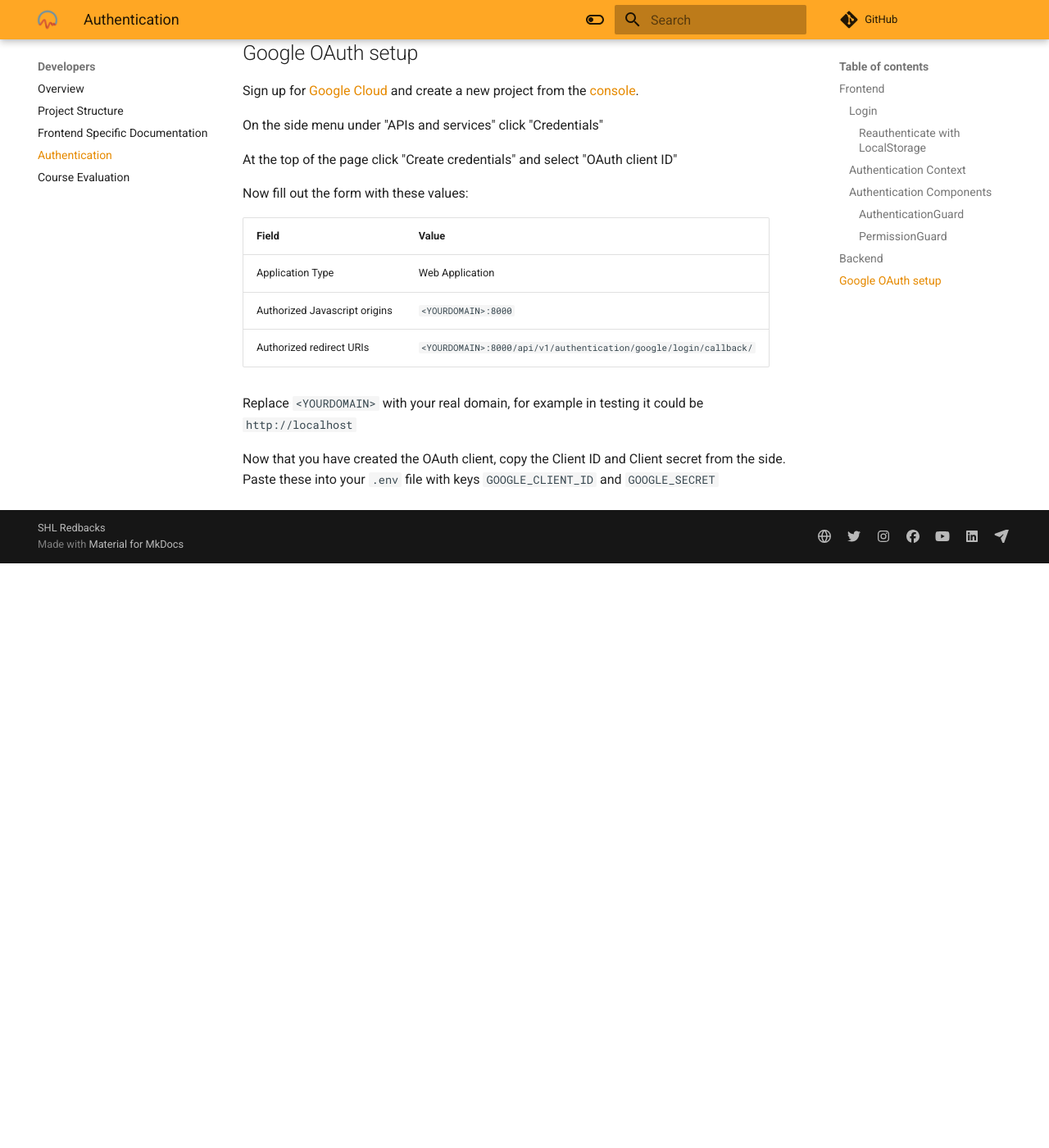
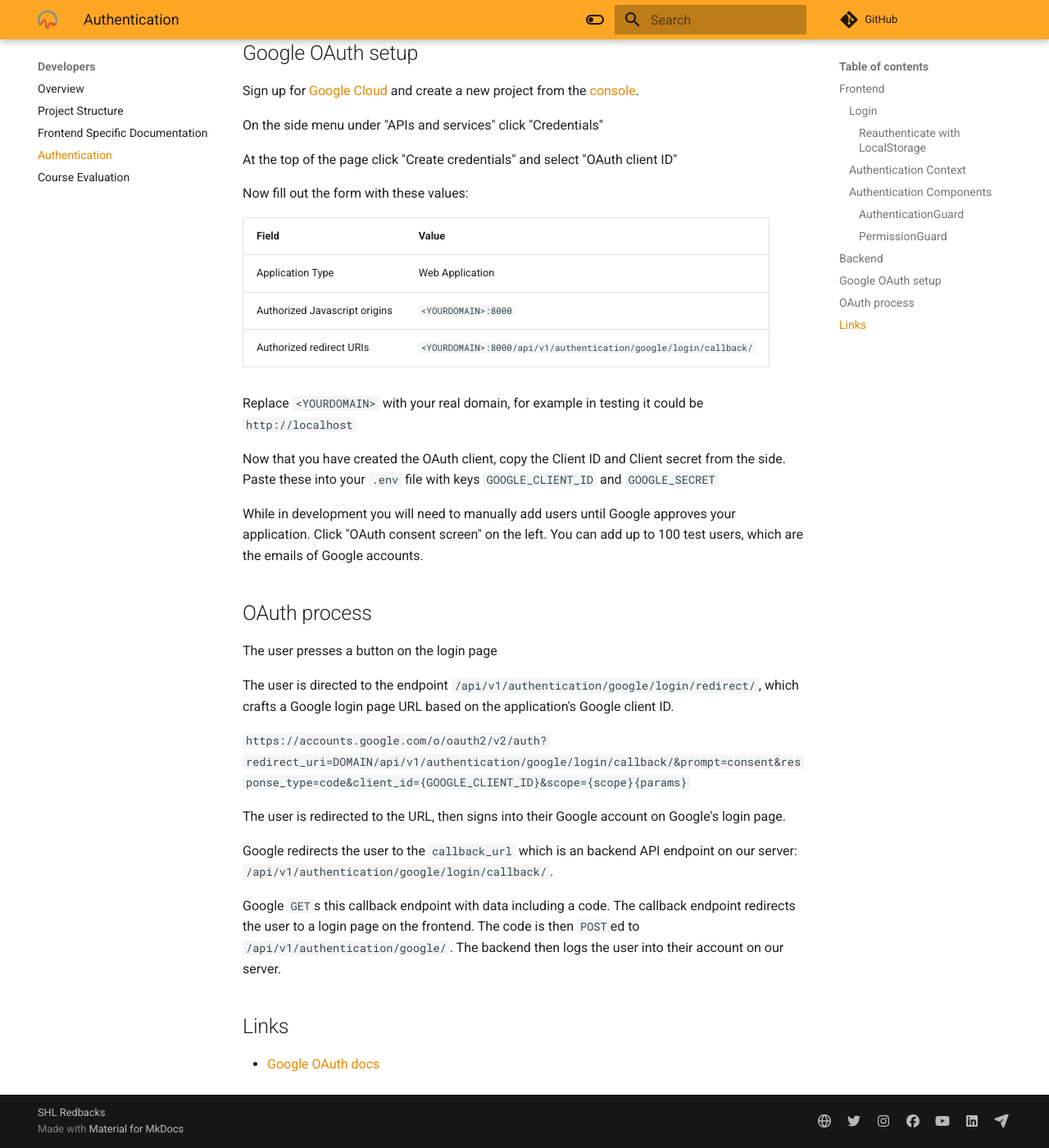
Before and after one commit to uwasystemhealth/IndEAAv2, an MkDocs documentation site: the page built from docs/docs/developer/authentication.md, in a window 1280 px wide and 1400 px high, scrolled down 1352 px. Shown: the whole window at 82% size. Built offline with MkDocs 1.6.1 and Material for MkDocs 9.7.7, drawn with Linux system fonts in a browser that asks for light colours; comment, search, counter and statistics services are not loaded; before the commit the page ends 2039 px from its top, so only the background shows below that.

Commit message:
29 Add more info to docs

```diff
--- a/docs/docs/developer/authentication.md
+++ b/docs/docs/developer/authentication.md
@@ -60,3 +60,23 @@
 Replace `<YOURDOMAIN>` with your real domain, for example in testing it could be `http://localhost`
 
 Now that you have created the OAuth client, copy the Client ID and Client secret from the side. Paste these into your `.env` file with keys `GOOGLE_CLIENT_ID` and `GOOGLE_SECRET`
+
+While in development you will need to manually add users until Google approves your application. Click "OAuth consent screen" on the left. You can add up to 100 test users, which are the emails of Google accounts.
+
+## OAuth process
+
+The user presses a button on the login page
+
+The user is directed to the endpoint `/api/v1/authentication/google/login/redirect/`, which crafts a Google login page URL based on the application's Google client ID.
+
+`https://accounts.google.com/o/oauth2/v2/auth?redirect_uri=DOMAIN/api/v1/authentication/google/login/callback/&prompt=consent&response_type=code&client_id={GOOGLE_CLIENT_ID}&scope={scope}{params}`
+
+The user is redirected to the URL, then signs into their Google account on Google's login page.
+
+Google redirects the user to the `callback_url` which is an backend API endpoint on our server: `/api/v1/authentication/google/login/callback/`.
+
+Google `GET`s this callback endpoint with data including a code. The callback endpoint redirects the user to a login page on the frontend. The code is then `POST`ed to `/api/v1/authentication/google/`. The backend then logs the user into their account on our server.
+
+## Links
+
+- [Google OAuth docs](https://developers.google.com/identity/protocols/oauth2/web-server)
```
